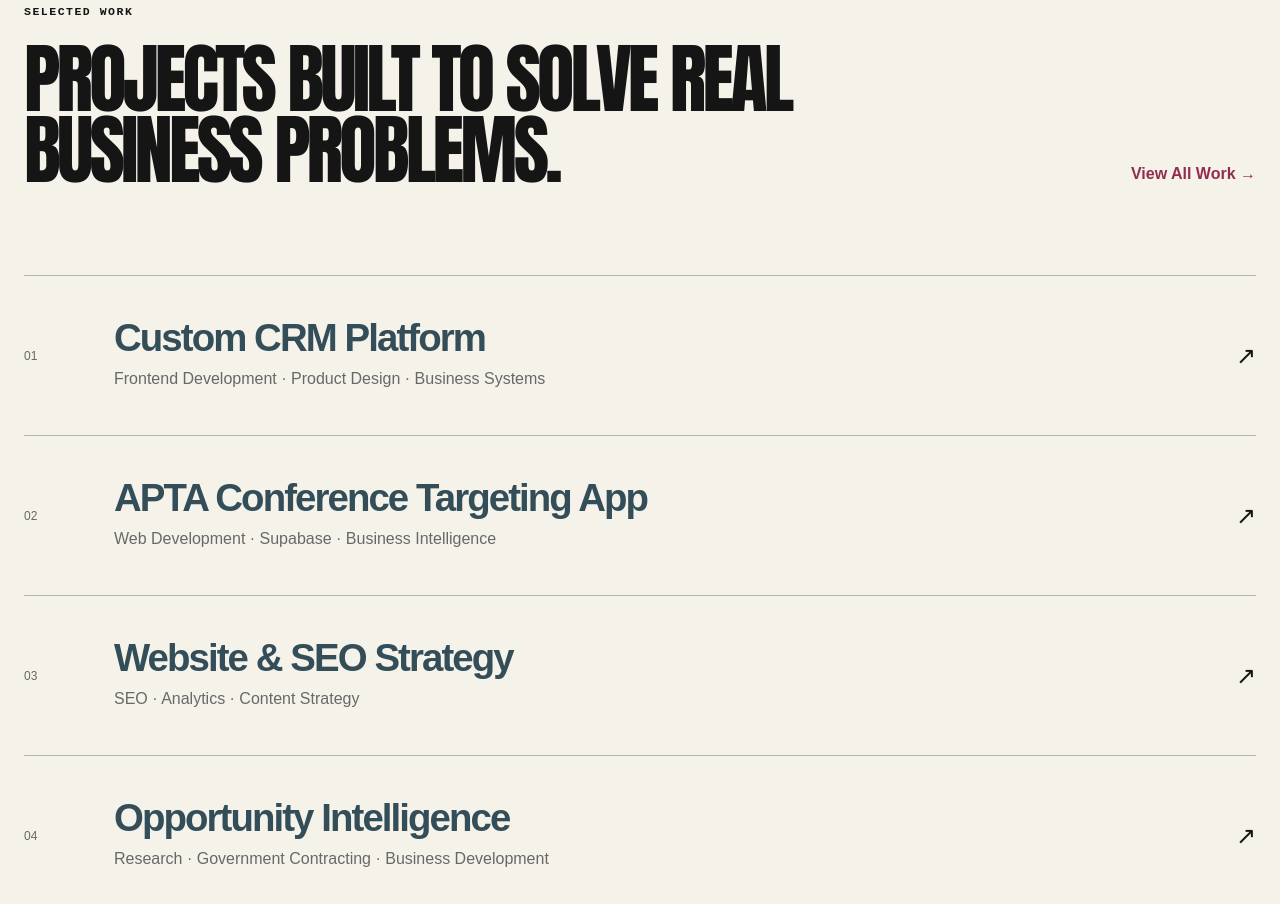
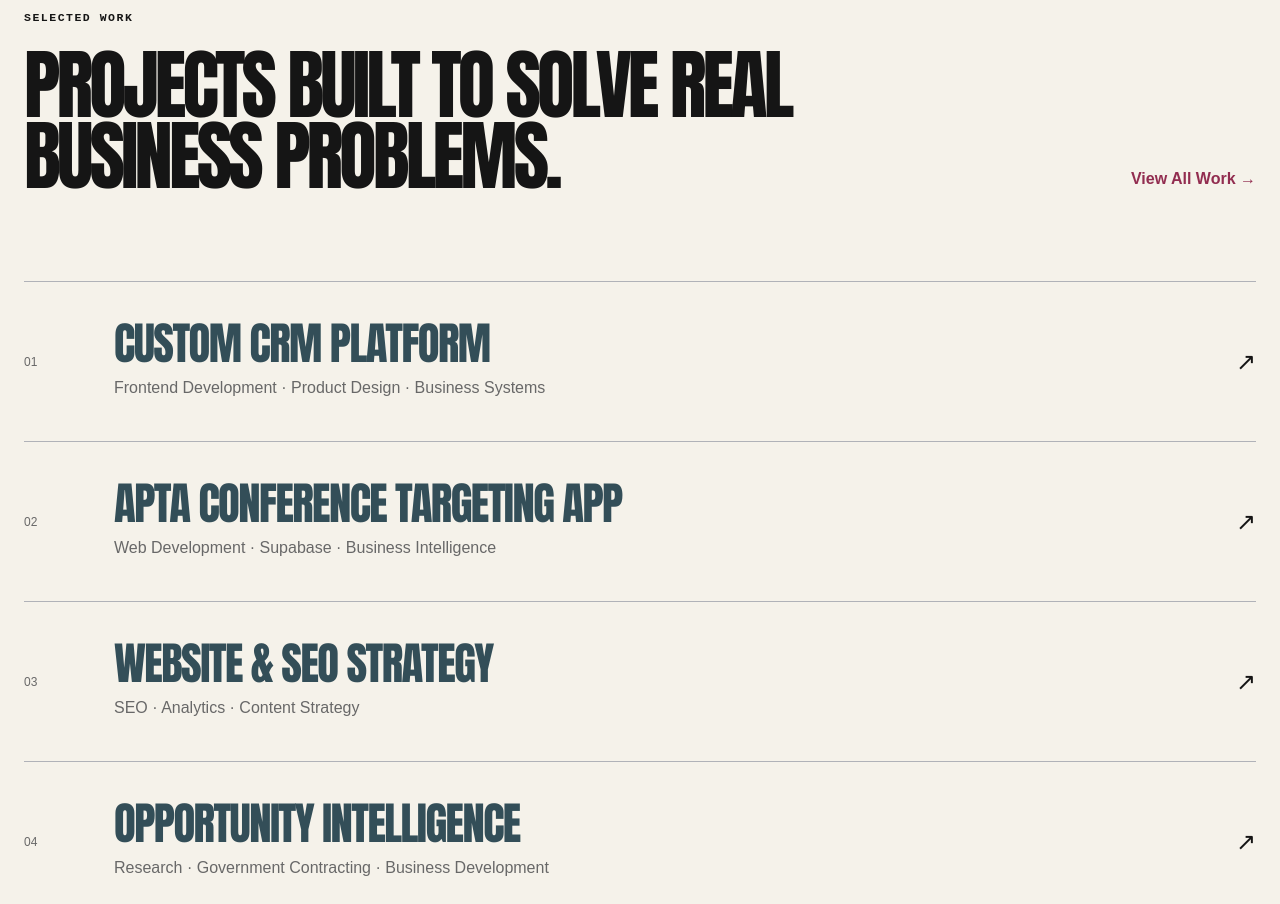
Before and after one commit to RenOmstead/Portfolio, a plain HTML site: page index.html in a window 1280 px wide. Shown: the part 1893-2797 px from the top of the page. Drawn offline with Linux system fonts and the light colour scheme.

Commit message:
Update home.css

```diff
--- a/css/home.css
+++ b/css/home.css
@@ -590,3 +590,36 @@
 .hero-eyebrow {
     color: var(--berry);
 }
+.hero-content h1 {
+    max-width: 980px;
+}
+
+.hero-description {
+    font-size:
+        clamp(
+            1rem,
+            1.5vw,
+            1.35rem
+        );
+
+    line-height: 1.55;
+}
+
+.project-info h3 {
+    font-family:
+        Impact,
+        Haettenschweiler,
+        "Arial Narrow Bold",
+        sans-serif;
+
+    text-transform: uppercase;
+
+    letter-spacing: -0.035em;
+
+    font-size:
+        clamp(
+            2rem,
+            3.5vw,
+            3.8rem
+        );
+}
```
